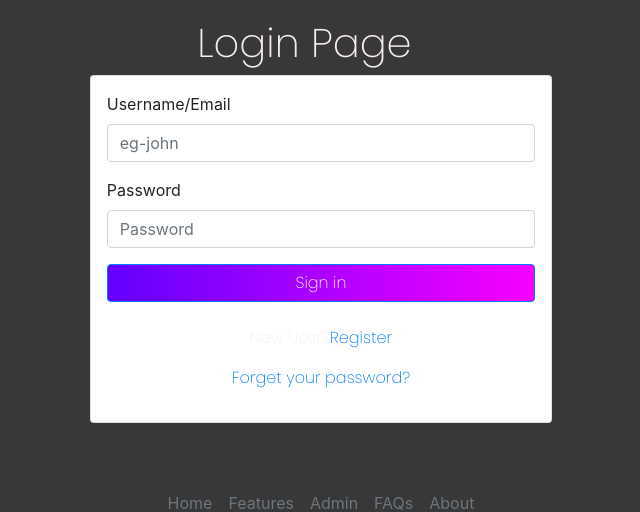
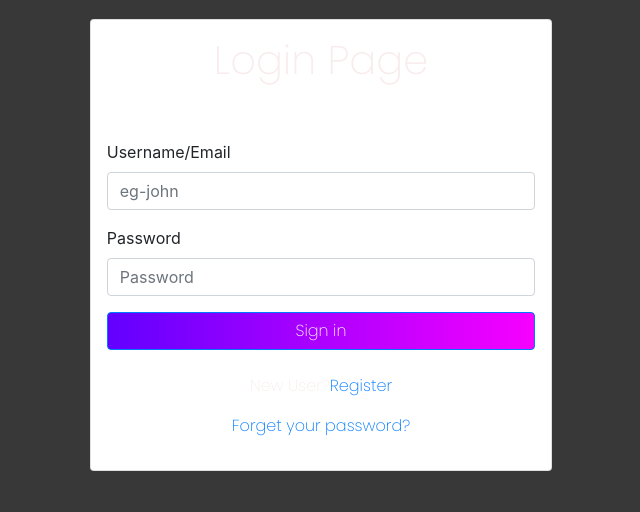
Before and after one commit to Gangesh-cml/Blog-Management, a Django app: page /login/ in a window 1280 px wide. Shown: the part 62-574 px from the top of the page, without its empty margins (319-959 px from the left). Run offline with Django 3.2, Linux system fonts and the light colour scheme; some libraries are stand-ins or nearby versions.

Commit message:
updated login_page.html

```diff
--- a/templates/loginpage.html
+++ b/templates/loginpage.html
@@ -1,18 +1,11 @@
 {% extends 'base1.html' %}
 {% block content %}
     {% csrf_token %}
-    <h1 class="form col-3 mx-auto">Login Page</h1>
-    <!-- <div class="col-3 mx-auto">
-    {% if messages %}
-        {% for message in messages %}
-          <div class="alert alert-warning alert-dismissible fade show" role="alert">
-           {{message}}
-          </div>
-        {% endfor %}
-    {% endif %}
-    </div> -->
+
     <form class="col-5 mx-auto card p-3 shadow-lg center" method="POST" >
       {% csrf_token %}
+      <h1 class="form col-0 mx-auto">Login Page</h1>
+      <br><br>
       <div class="form-group">
         <label for="exampleInputEmail1">Username/Email</label>
         <input type="text" class="form-control" id="exampleInputEmail1" aria-describedby="emailHelp" placeholder="eg-john" name="username" required>
@@ -27,10 +20,4 @@
       <p class="col-0 mx-auto"><a href="/forget-password/">Forget your password?</a></p>
     </form>
 
-    <!-- Optional JavaScript -->
-    <!-- jQuery first, then Popper.js, then Bootstrap JS -->
-    <!-- <script src="https://code.jquery.com/jquery-3.3.1.slim.min.js" integrity="sha384-q8i/X+965DzO0rT7abK41JStQIAqVgRVzpbzo5smXKp4YfRvH+8abtTE1Pi6jizo" crossorigin="anonymous"></script>
-    <script src="https://cdn.jsdelivr.net/npm/popper.js@1.14.7/dist/umd/popper.min.js" integrity="sha384-UO2eT0CpHqdSJQ6hJty5KVphtPhzWj9WO1clHTMGa3JDZwrnQq4sF86dIHNDz0W1" crossorigin="anonymous"></script>
-    <script src="https://cdn.jsdelivr.net/npm/bootstrap@4.3.1/dist/js/bootstrap.min.js" integrity="sha384-JjSmVgyd0p3pXB1rRibZUAYoIIy6OrQ6VrjIEaFf/nJGzIxFDsf4x0xIM+B07jRM" crossorigin="anonymous"></script>
-  </body> -->
 {% endblock %}
```
